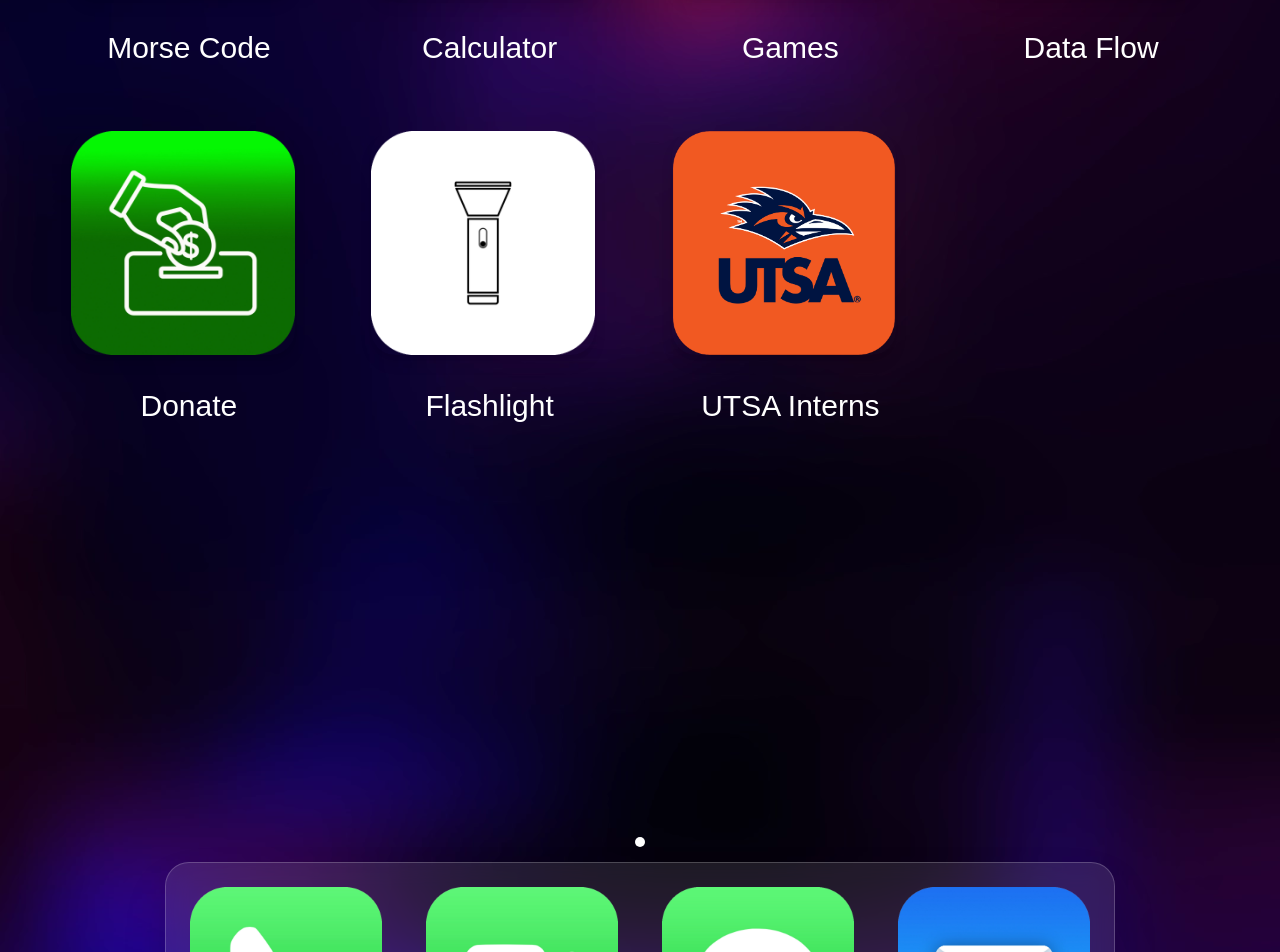
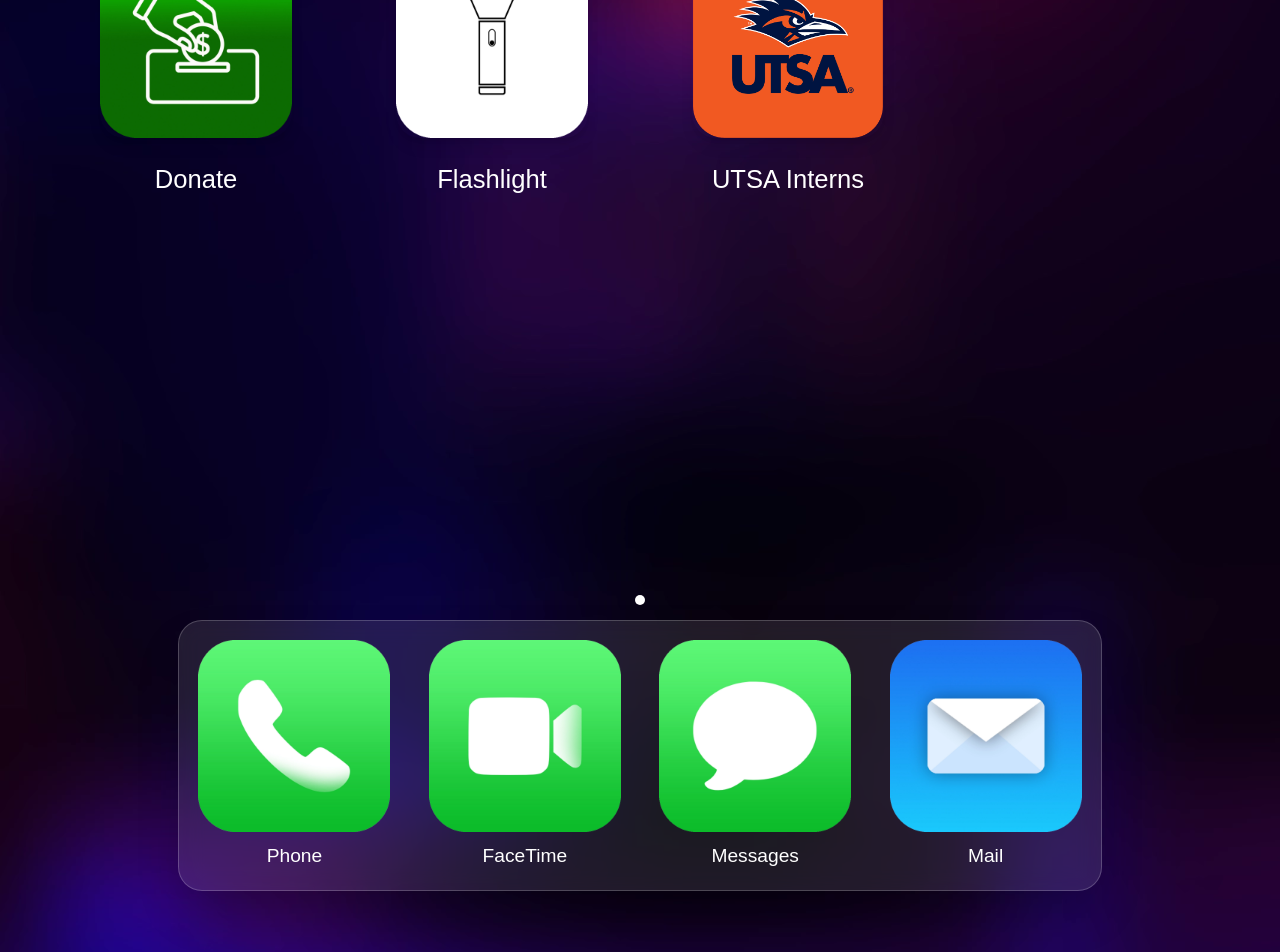
Before and after one commit to MNwAtThs/stemphone, a Next.js app in the folder apps/web/: page /home in a window 1280 px wide. Shown: the part 1220-2172 px from the top of the page. Built offline with nearby package versions, Linux system fonts and the light colour scheme.

Commit message:
-added height fixtures and kiosk stuff

```diff
--- a/apps/web/src/app/globals.css
+++ b/apps/web/src/app/globals.css
@@ -43,10 +43,29 @@
 * {
   scrollbar-width: none; /* Firefox */
   -ms-overflow-style: none; /* IE and Edge */
+  /* Disable text selection for kiosk mode */
+  -webkit-user-select: none; /* Safari */
+  -moz-user-select: none; /* Firefox */
+  -ms-user-select: none; /* IE/Edge */
+  user-select: none; /* Standard */
+  /* Disable tap highlight on touch devices */
+  -webkit-tap-highlight-color: transparent;
+  /* Disable touch callout on iOS */
+  -webkit-touch-callout: none;
 }
 
 *::-webkit-scrollbar {
   display: none; /* Chrome, Safari, Edge */
+}
+
+/* Allow text selection for input fields and textareas */
+input,
+textarea,
+[contenteditable="true"] {
+  -webkit-user-select: text;
+  -moz-user-select: text;
+  -ms-user-select: text;
+  user-select: text;
 }
 
 /* Music Player Animations */
--- a/apps/web/src/app/layout.tsx
+++ b/apps/web/src/app/layout.tsx
@@ -1,6 +1,7 @@
 import type { Metadata } from "next";
 import { Geist, Geist_Mono } from "next/font/google";
 import "./globals.css";
+import { KioskMode } from "@/components/KioskMode";
 
 const geistSans = Geist({
   variable: "--font-geist-sans",
@@ -42,6 +43,7 @@
         className={`${geistSans.variable} ${geistMono.variable} antialiased`}
         suppressHydrationWarning={true}
       >
+        <KioskMode />
         {children}
       </body>
     </html>
--- a/apps/web/src/components/MultiScreenHome.tsx
+++ b/apps/web/src/components/MultiScreenHome.tsx
@@ -485,7 +485,7 @@
     };
 
     const AppGridComponent = ({ apps }: { apps: AppTile[] }) => (
-        <div className="grid grid-cols-4 gap-16 w-fit mx-auto">
+        <div className="grid grid-cols-4 gap-[4vw] w-full max-w-full mx-auto px-[2vw]">
             {apps.map((app) => (
                 <div
                     key={app.id}
@@ -494,28 +494,31 @@
                         relative group block cursor-pointer
                         transform transition-all duration-150 ease-out
                         hover:scale-105 active:scale-95
+                        flex flex-col items-center
                     `}
                 >
                     {/* App Icon Container */}
-                    <div className="relative">
+                    <div className="relative w-full">
                         {/* Icon Background */}
                         <div className={`
-                            w-56 h-56 rounded-3xl
+                            w-[15vw] h-[15vw] min-w-[160px] min-h-[160px] max-w-[280px] max-h-[280px]
+                            rounded-3xl
                             flex items-center justify-center
                             shadow-lg group-hover:shadow-xl
                             transition-all duration-200
+                            mx-auto
                         `}>
                             {app.icon.startsWith('/') ? (
                                 <Image
                                     src={app.icon}
                                     alt={app.name}
-                                    width={224}
-                                    height={224}
-                                    className="w-56 h-56 object-contain rounded-3xl"
+                                    width={280}
+                                    height={280}
+                                    className="w-full h-full object-contain rounded-3xl"
                                 />
                             ) : (
-                                <div className={`w-56 h-56 rounded-3xl bg-gradient-to-br ${app.gradient} flex items-center justify-center`}>
-                                    <span className="text-9xl">{app.icon}</span>
+                                <div className={`w-full h-full rounded-3xl bg-gradient-to-br ${app.gradient} flex items-center justify-center`}>
+                                    <span style={{ fontSize: 'clamp(4rem, 8vw, 9rem)' }}>{app.icon}</span>
                                 </div>
                             )}
                         </div>
@@ -523,8 +526,8 @@
                     </div>
 
                     {/* App Name */}
-                    <div className="mt-8 text-center">
-                        <span className="text-white text-3xl font-medium leading-tight block">
+                    <div className="mt-[2vw] text-center w-full">
+                        <span className="text-white font-medium leading-tight block" style={{ fontSize: 'clamp(1.25rem, 2vw, 1.875rem)' }}>
                             {app.name}
                         </span>
                     </div>
@@ -540,14 +543,13 @@
 
     return (
         <div
-            className="h-[1920px] text-white flex flex-col relative"
+            className="h-screen w-screen text-white flex flex-col relative"
             style={{
                 backgroundImage: 'url(/images/background/Background.png)',
                 backgroundSize: 'cover',
                 backgroundPosition: 'center top',
                 backgroundRepeat: 'no-repeat',
-                backgroundAttachment: 'fixed',
-                minHeight: '300vh'
+                backgroundAttachment: 'fixed'
             }}
         >
             {/* Main Content */}
@@ -596,70 +598,70 @@
                         ))}
                     </div>
 
-                    <div className="bg-white/10 backdrop-blur-md rounded-3xl p-3 border border-white/20 shadow-2xl w-fit mx-auto max-w-full overflow-hidden">
-                        <div className="flex justify-center space-x-5 w-fit">
+                    <div className="bg-white/10 backdrop-blur-md rounded-3xl p-[0.75vw] border border-white/20 shadow-2xl w-fit mx-auto max-w-full overflow-hidden">
+                        <div className="flex justify-center gap-[1.5vw] w-fit">
                             <button
                                 onClick={() => handleAppClick({ id: 'phone', name: 'Phone', icon: '/images/apps/phone.png', href: '/phone', gradient: '', description: '' })}
-                                className="flex flex-col items-center gap-3 p-3 rounded-2xl hover:bg-white/20 transition-all duration-200"
+                                className="flex flex-col items-center gap-[0.75vw] p-[0.75vw] rounded-2xl hover:bg-white/20 transition-all duration-200"
                             >
-                                <div className="w-48 h-48 rounded-3xl flex items-center justify-center">
+                                <div className="w-[15vw] h-[15vw] min-w-[160px] min-h-[160px] max-w-[280px] max-h-[280px] rounded-3xl flex items-center justify-center">
                                     <Image
                                         src="/images/apps/phone.png"
                                         alt="Phone"
-                                        width={192}
-                                        height={192}
-                                        className="w-48 h-48 object-contain rounded-3xl"
+                                        width={280}
+                                        height={280}
+                                        className="w-full h-full object-contain rounded-3xl"
                                     />
                                 </div>
-                                <span className="text-2xl text-white font-medium">Phone</span>
+                                <span className="text-white font-medium" style={{ fontSize: 'clamp(1rem, 1.5vw, 1.5rem)' }}>Phone</span>
                             </button>
 
                             <button
                                 onClick={() => handleAppClick({ id: 'facetime', name: 'FaceTime', icon: '/images/apps/facetime.png', href: '/facetime', gradient: '', description: '' })}
-                                className="flex flex-col items-center gap-3 p-3 rounded-2xl hover:bg-white/20 transition-all duration-200"
+                                className="flex flex-col items-center gap-[0.75vw] p-[0.75vw] rounded-2xl hover:bg-white/20 transition-all duration-200"
                             >
-                                <div className="w-48 h-48 rounded-3xl flex items-center justify-center">
+                                <div className="w-[15vw] h-[15vw] min-w-[160px] min-h-[160px] max-w-[280px] max-h-[280px] rounded-3xl flex items-center justify-center">
                                     <Image
                                         src="/images/apps/facetime.png"
                                         alt="FaceTime"
-                                        width={192}
-                                        height={192}
-                                        className="w-48 h-48 object-contain rounded-3xl"
+                                        width={280}
+                                        height={280}
+                                        className="w-full h-full object-contain rounded-3xl"
                                     />
                                 </div>
-                                <span className="text-2xl text-white font-medium">FaceTime</span>
+                                <span className="text-white font-medium" style={{ fontSize: 'clamp(1rem, 1.5vw, 1.5rem)' }}>FaceTime</span>
                             </button>
 
                             <button
                                 onClick={() => handleAppClick({ id: 'messages', name: 'Messages', icon: '/images/apps/messages.png', href: '/messages', gradient: '', description: '' })}
-                                className="flex flex-col items-center gap-3 p-3 rounded-2xl hover:bg-white/20 transition-all duration-200"
+                                className="flex flex-col items-center gap-[0.75vw] p-[0.75vw] rounded-2xl hover:bg-white/20 transition-all duration-200"
                             >
-                                <div className="w-48 h-48 rounded-3xl flex items-center justify-center">
+                                <div className="w-[15vw] h-[15vw] min-w-[160px] min-h-[160px] max-w-[280px] max-h-[280px] rounded-3xl flex items-center justify-center">
                                     <Image
                                         src="/images/apps/messages.png"
                                         alt="Messages"
-                                        width={192}
-                                        height={192}
-                                        className="w-48 h-48 object-contain rounded-3xl"
+                                        width={280}
+                                        height={280}
+                                        className="w-full h-full object-contain rounded-3xl"
                                     />
                                 </div>
-                                <span className="text-2xl text-white font-medium">Messages</span>
+                                <span className="text-white font-medium" style={{ fontSize: 'clamp(1rem, 1.5vw, 1.5rem)' }}>Messages</span>
                             </button>
 
                             <button
                                 onClick={() => handleAppClick({ id: 'mail', name: 'Mail', icon: '/images/apps/mail.png', href: '/mail', gradient: '', description: '' })}
-                                className="flex flex-col items-center gap-3 p-3 rounded-2xl hover:bg-white/20 transition-all duration-200"
+                                className="flex flex-col items-center gap-[0.75vw] p-[0.75vw] rounded-2xl hover:bg-white/20 transition-all duration-200"
                             >
-                                <div className="w-48 h-48 rounded-3xl flex items-center justify-center">
+                                <div className="w-[15vw] h-[15vw] min-w-[160px] min-h-[160px] max-w-[280px] max-h-[280px] rounded-3xl flex items-center justify-center">
                                     <Image
                                         src="/images/apps/mail.png"
                                         alt="Mail"
-                                        width={192}
-                                        height={192}
-                                        className="w-48 h-48 object-contain rounded-3xl"
+                                        width={280}
+                                        height={280}
+                                        className="w-full h-full object-contain rounded-3xl"
                                     />
                                 </div>
-                                <span className="text-2xl text-white font-medium">Mail</span>
+                                <span className="text-white font-medium" style={{ fontSize: 'clamp(1rem, 1.5vw, 1.5rem)' }}>Mail</span>
                             </button>
                         </div>
                     </div>
```
Also changed, not shown: apps/web/src/components/KioskMode.tsx (added, +73 -0 lines).
